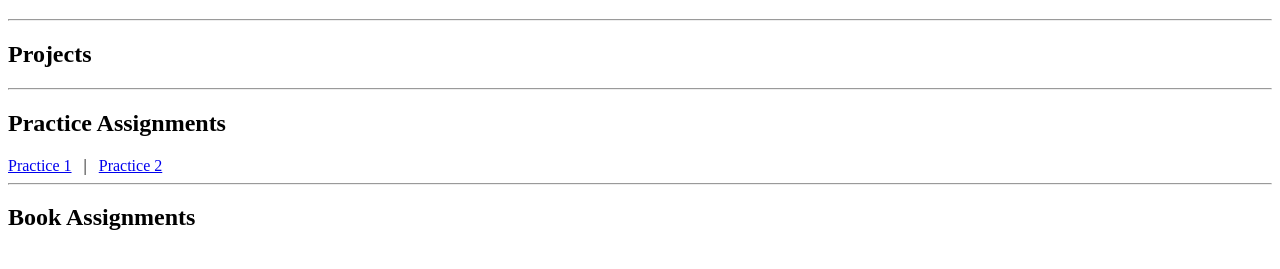
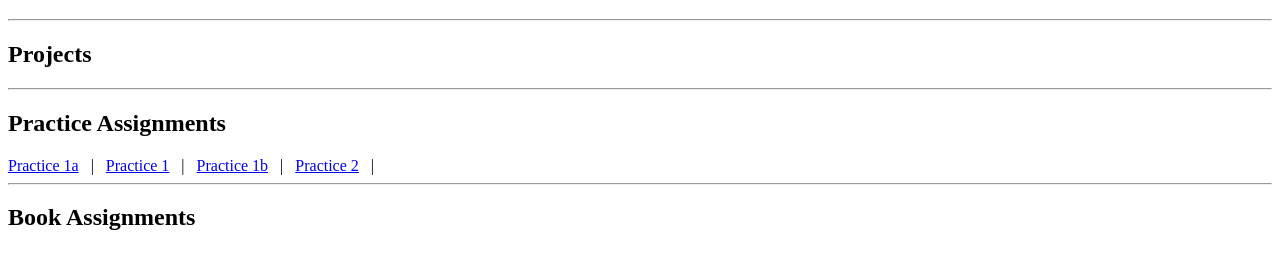
Before and after one commit to BioCunningRay/INFO2420, a plain HTML site: page index.html in a window 1280 px wide. Shown: the part 61-330 px from the top of the page. Drawn offline with Linux system fonts and the light colour scheme.

Commit message:
Update index.html

```diff
--- a/index.html
+++ b/index.html
@@ -11,9 +11,14 @@
 <h2>Projects</h2>
 <hr />
 <h2>Practice Assignments</h2>
-<a href="https://github.com/BioCunningRay/INFO2420/blob/099a745dbf84b57474150e58ac74103d09dc7dcb/practice1a/index.html">Practice 1</a>
+<a href="https://github.com/BioCunningRay/INFO2420/blob/099a745dbf84b57474150e58ac74103d09dc7dcb/practice1a/index.html">Practice 1a</a>
 &nbsp;&nbsp;|&nbsp;&nbsp;
-<a href="/Fall2015/practice/ExpWeb1/circle.html">Practice 2</a>
+<a href="https://github.com/BioCunningRay/INFO2420/blob/099a745dbf84b57474150e58ac74103d09dc7dcb/htmlpractice1/index.html">Practice 1</a>
+&nbsp;&nbsp;|&nbsp;&nbsp;
+<a href="https://github.com/BioCunningRay/INFO2420/blob/099a745dbf84b57474150e58ac74103d09dc7dcb/practice1b/index.html">Practice 1b</a>
+&nbsp;&nbsp;|&nbsp;&nbsp;
+<a href="https://github.com/BioCunningRay/INFO2420/blob/099a745dbf84b57474150e58ac74103d09dc7dcb/htmlpractice2/index.html">Practice 2</a>
+&nbsp;&nbsp;|&nbsp;&nbsp;
 
 <hr />
 <h2>Book Assignments</h2>
```
